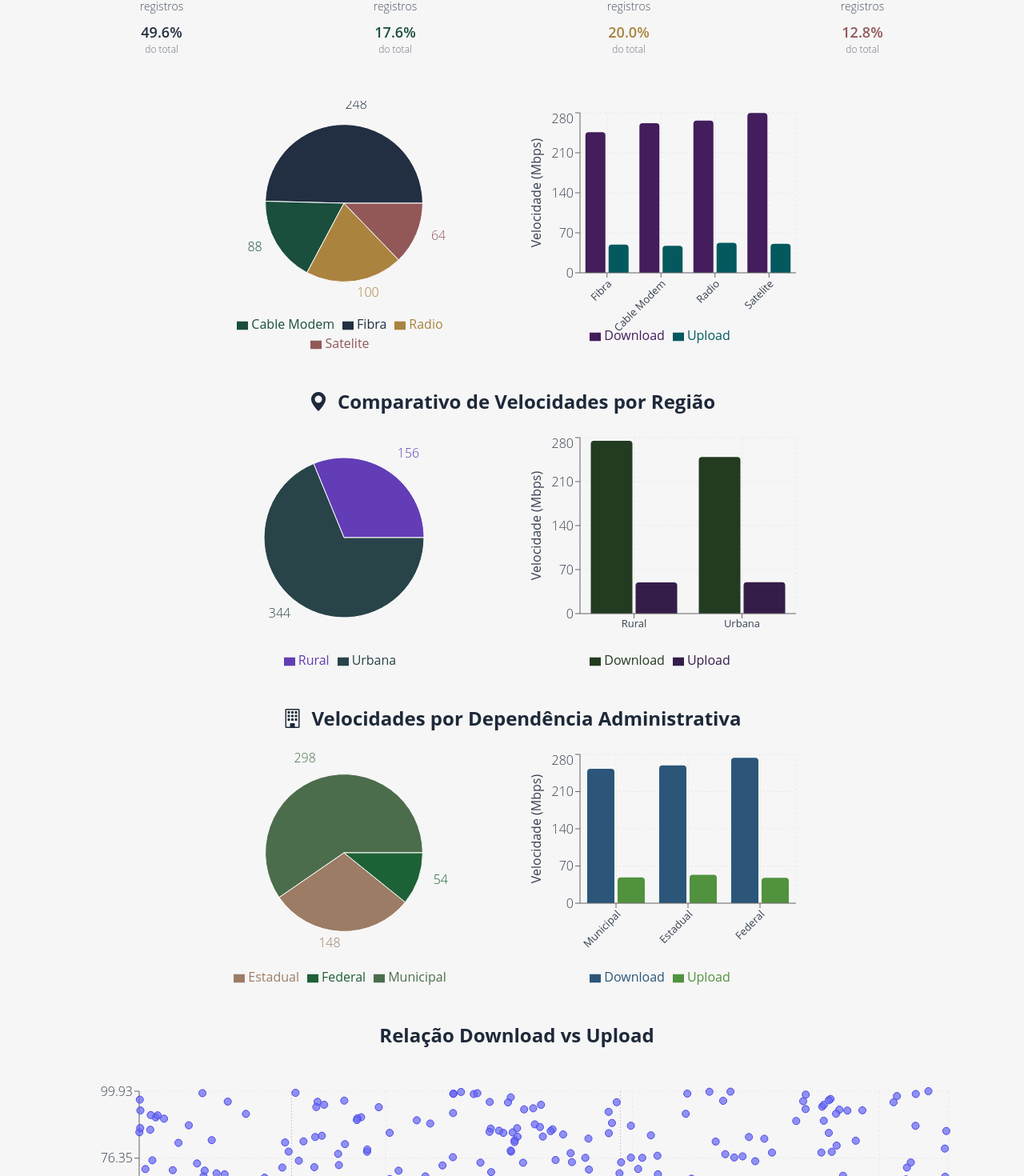
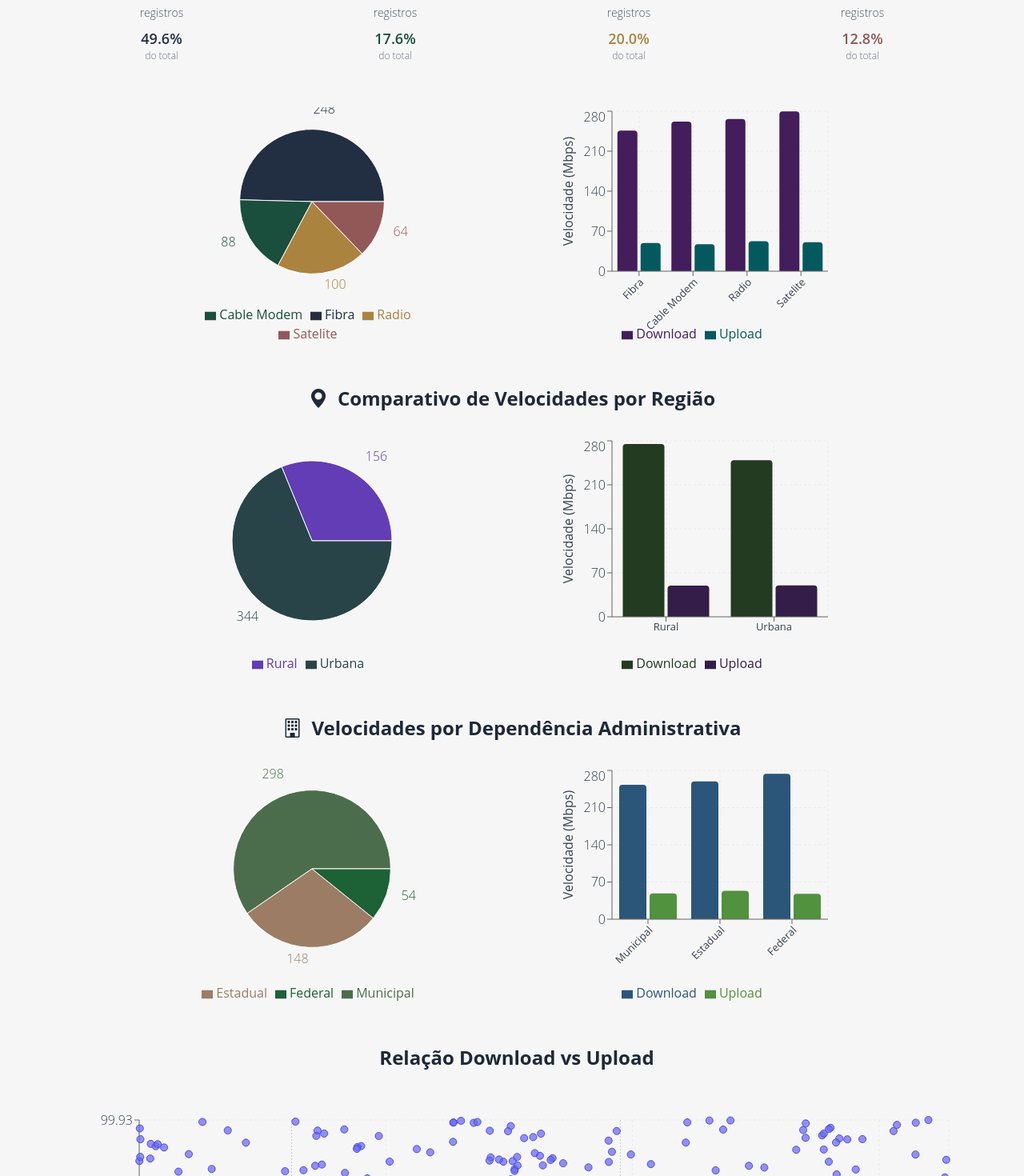
Before and after one commit to isabellacpmelo/the-internet-monitor, a React (Vite) app: page / in a window 1280 px wide. Shown: the part 476-1946 px from the top of the page at 80% size. Built offline with nearby package versions, Linux system fonts and the light colour scheme.

Commit message:
style: adjusting charts gap

```diff
--- a/src/components/DatasetChats/index.tsx
+++ b/src/components/DatasetChats/index.tsx
@@ -87,7 +87,7 @@ export function DatasetCharts({ data }: DatasetChartsProps) {
 
   return (
     <div className=''>
-      <h2 className='text-2xl font-bold mb-6 text-center text-gray-800'>
+      <h2 className='text-2xl font-bold mb-8 text-center text-gray-800'>
         <i className='bi bi-bar-chart-fill mr-3' />
         Velocidades de Internet por Tipo de Tecnologia
       </h2>
@@ -134,8 +134,8 @@ export function DatasetCharts({ data }: DatasetChartsProps) {
         ))}
       </div>
 
-      <div className='w-full flex flex-col md:flex-row justify-center items-center mb-10 gap-12 xl:gap-20'>
-        <ResponsiveContainer width={300} height={320}>
+      <div className='w-full flex flex-col md:flex-row justify-center items-center mb-12 gap-12 xl:gap-40'>
+        <ResponsiveContainer width={300} height={300}>
           <PieChart>
             <Pie
               data={technologyDistributionData}
@@ -230,12 +230,12 @@ export function DatasetCharts({ data }: DatasetChartsProps) {
         </ResponsiveContainer>
       </div>
 
-      <h2 className='text-2xl font-bold mb-6 text-center text-gray-800'>
+      <h2 className='text-2xl font-bold mb-8 text-center text-gray-800'>
         <i className='bi bi-geo-alt-fill mr-3' />
         Comparativo de Velocidades por Região
       </h2>
 
-      <div className='w-full flex flex-col md:flex-row justify-center items-center mb-10 gap-12 xl:gap-20'>
+      <div className='w-full flex flex-col md:flex-row justify-center items-center mb-12 gap-12 xl:gap-40'>
         <ResponsiveContainer width={300} height={300}>
           <PieChart>
             <Pie
@@ -328,12 +328,12 @@ export function DatasetCharts({ data }: DatasetChartsProps) {
         </ResponsiveContainer>
       </div>
 
-      <h2 className='text-2xl font-bold mb-6 text-center text-gray-800'>
+      <h2 className='text-2xl font-bold mb-8 text-center text-gray-800'>
         <i className='bi bi-building mr-3' />
         Velocidades por Dependência Administrativa
       </h2>
 
-      <div className='w-full flex flex-col md:flex-row justify-center items-center mb-10 gap-12 xl:gap-20'>
+      <div className='w-full flex flex-col md:flex-row justify-center items-center mb-12 gap-12 xl:gap-40'>
         <ResponsiveContainer width={300} height={300}>
           <PieChart>
             <Pie
@@ -428,7 +428,7 @@ export function DatasetCharts({ data }: DatasetChartsProps) {
         </ResponsiveContainer>
       </div>
 
-      <h2 className='text-2xl font-bold mb-6 text-center text-gray-800'>
+      <h2 className='text-2xl font-bold mb-8 text-center text-gray-800'>
         <i className='bi bi-scatter-chart mr-3' />
         Relação Download vs Upload
       </h2>
```
